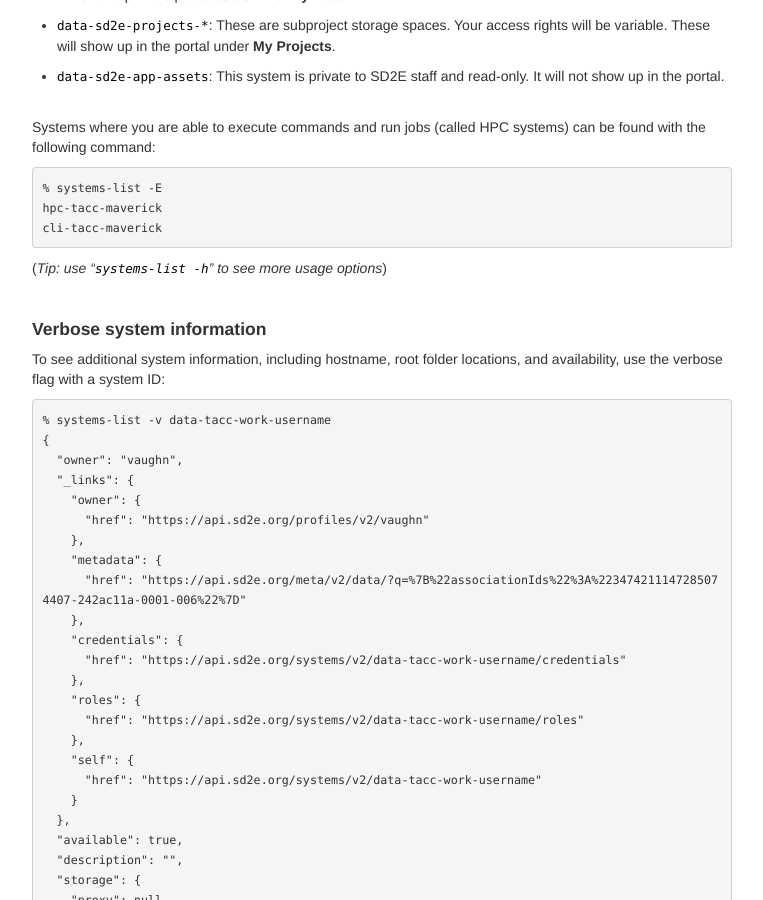
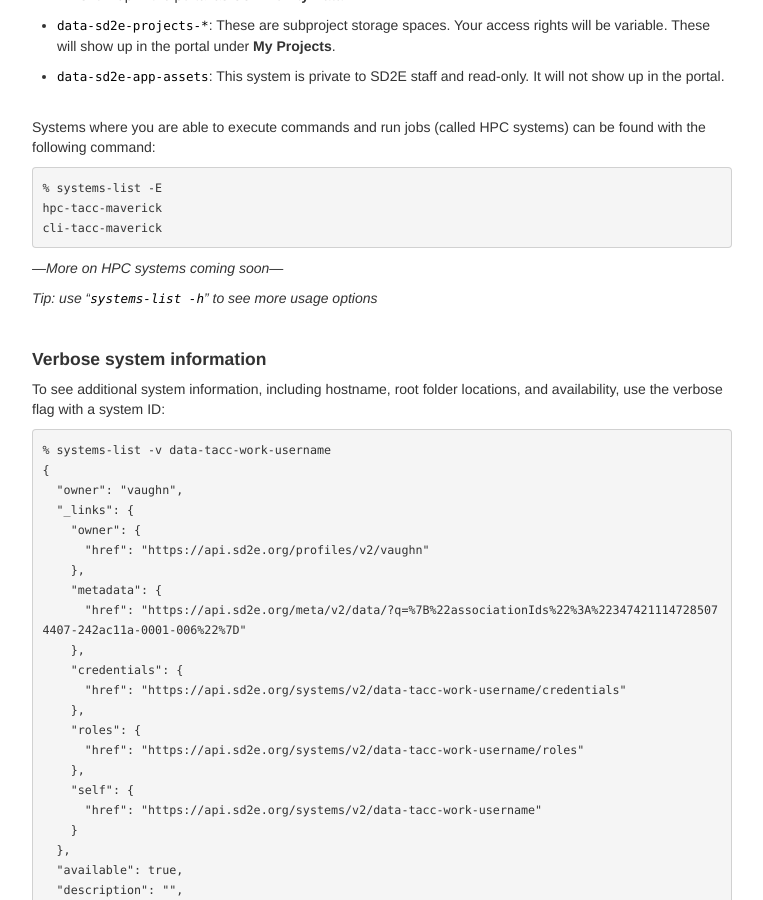
Before and after one commit to SD2E/api-user-guide, a Jekyll site: the page built from docs/systems_basics.md, in a window 1280 px wide and 900 px high, scrolled down 651 px. Shown: the whole window, without its empty margins (258-1021 px from the left). Built offline with Jekyll 4.4.1, drawn with Linux system fonts in a browser that asks for light colours.

Commit message:
not much info yet on HPC systems, putting in place holder

````diff
--- a/docs/systems_basics.md
+++ b/docs/systems_basics.md
@@ -44,8 +44,9 @@ can be found with the following command:
 hpc-tacc-maverick
 cli-tacc-maverick
 ```
+*---More on HPC systems coming soon---*
 
-(*Tip: use "`systems-list -h`" to see more usage options*)
+*Tip: use "`systems-list -h`" to see more usage options*
 
 <br>
 #### Verbose system information
````
